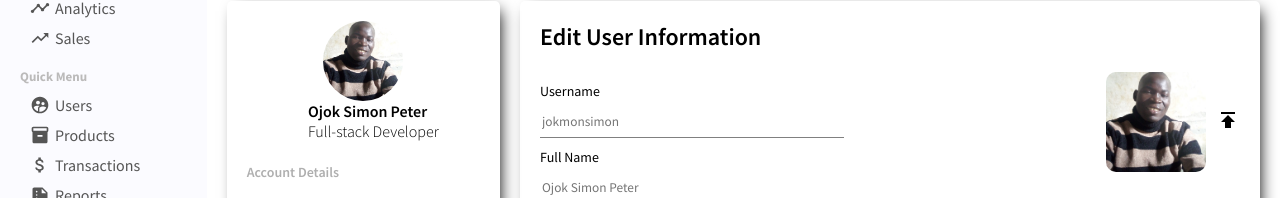
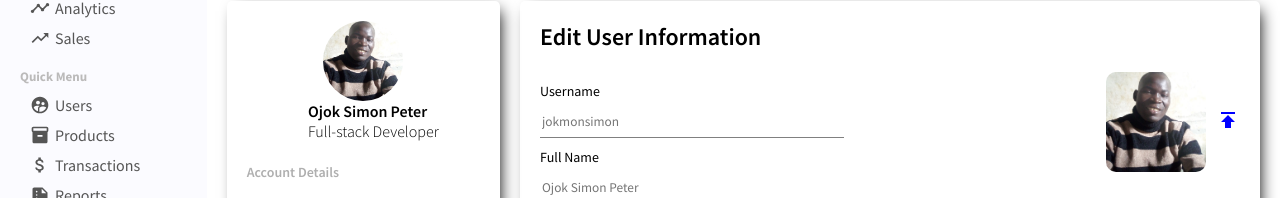
Before and after one commit to Jokmonsimon/react-admin-dashboard, a React (Create React App) app: page /user/1 in a window 1280 px wide. Shown: the part 139-337 px from the top of the page. Built offline with nearby package versions, Linux system fonts and the light colour scheme.

Commit message:
New update

```diff
--- a/src/pages/user/User.jsx
+++ b/src/pages/user/User.jsx
@@ -122,7 +122,7 @@ export default function User() {
                   className="user-profile-image"
                 />
                 <label htmlFor="file">
-                  <Publish />
+                  <Publish className="update-user-icon" />
                 </label>
                 <input
                   type="file"
```
